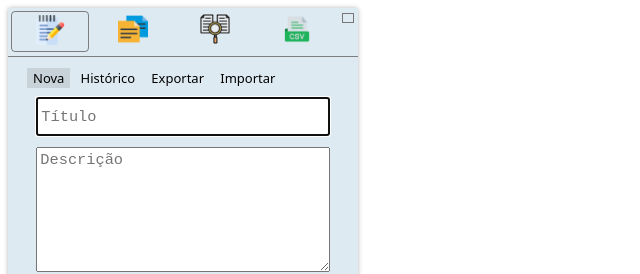
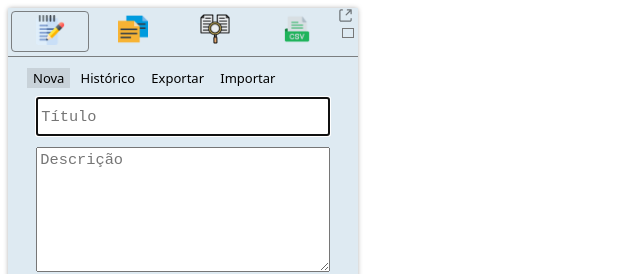
Before and after one commit to DiegoSou/Entensao_Chrome, a browser extension: page index.html in a window 1280 px wide. Shown: the top 274 px of the page, 0-640 px from the left. Drawn offline with Linux system fonts and the light colour scheme.

Commit message:
feat: open in new tab

```diff
--- a/index.html
+++ b/index.html
@@ -29,7 +29,10 @@
             <div id="compare-text-component" class="component-icon" data-contentid="compare-text-content" title="Comparar textos"></div>
             <div id="csvs-component" class="component-icon" data-contentid="csvs-content" title="Analisar csv"></div>
 
-            <input id="choose-color-input" type="color" style="width: 20px; height: 20px; border: unset; cursor: pointer;" title="Escolher tema">
+            <div style="display: flex; flex-direction: column;">
+                <input id="open-in-tab-input" type="image" src="pictures/op_newtab.svg" style="width: 15px; height: 15px; opacity: 0.5;" title="Open in new tab">
+                <input id="choose-color-input" type="color" style="width: 20px; height: 20px; border: unset; cursor: pointer;" title="Escolher tema">
+            </div>
         </div>
 
         <div class="component-content-container">
--- a/scripts/index_controller.js
+++ b/scripts/index_controller.js
@@ -34,6 +34,8 @@ $( document ).ready(
         // handlers
         //
 
+        $( "#open-in-tab-input" ).on("click", function (event) { open("../index.html"); });
+
         $( "#choose-color-input" ).on("change", function (event) {
             $( ".component-container" ).css("background-color", event.target.value);
             $( "#choose-color-input" ).css("background-color", event.target.value);
```
Also changed, not shown: pictures/op_newtab.svg (added).
